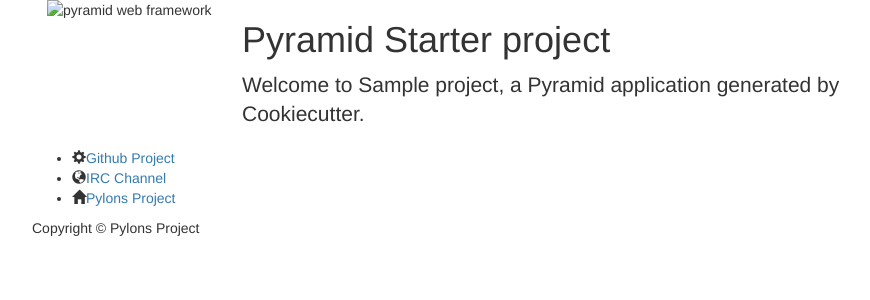
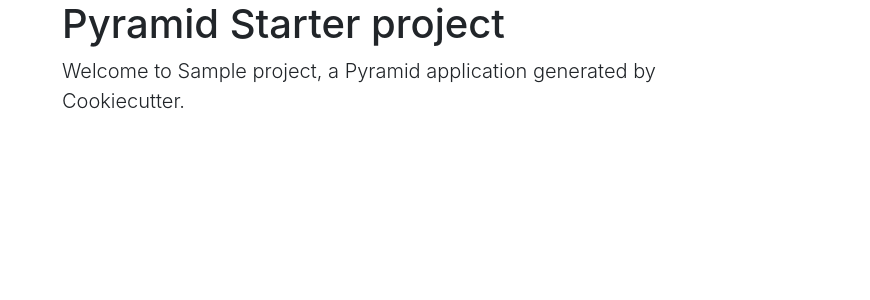
Before and after one commit to jhaiduce/dc_house_hunting, a Python web app: template dc_house_hunting/templates/mytemplate.jinja2 in a window 1280 px wide. Shown: the top 300 px of the page, without its empty margins (23-893 px from the left). Run offline with Jinja, Linux system fonts and the light colour scheme; the template is opened without the code that fills it: most values are stand-ins (such as "Sample title", 1, 10 or a date in 2020); some libraries are stand-ins or nearby versions.

Commit message:
Remove Pyramid branding

```diff
--- a/dc_house_hunting/templates/layout.jinja2
+++ b/dc_house_hunting/templates/layout.jinja2
@@ -11,7 +11,7 @@
     <title>Cookiecutter Starter project for the Pyramid Web Framework</title>
 
     <!-- Bootstrap core CSS -->
-    <link rel="stylesheet" href="//maxcdn.bootstrapcdn.com/bootstrap/3.3.7/css/bootstrap.min.css" integrity="sha384-BVYiiSIFeK1dGmJRAkycuHAHRg32OmUcww7on3RYdg4Va+PmSTsz/K68vbdEjh4u" crossorigin="anonymous">
+    <link rel="stylesheet" href="//maxcdn.bootstrapcdn.com/bootstrap/4.3.1/css/bootstrap.min.css" integrity="sha384-ggOyR0iXCbMQv3Xipma34MD+dH/1fQ784/j6cY/iJTQUOhcWr7x9JvoRxT2MZw1T" crossorigin="anonymous">
 
     <!-- Custom styles for this scaffold -->
     <link href="{{request.static_url('dc_house_hunting:static/theme.css')}}" rel="stylesheet">
@@ -27,30 +27,9 @@
 
     <div class="starter-template">
       <div class="container">
-        <div class="row">
-          <div class="col-md-2">
-            <img class="logo img-responsive" src="{{request.static_url('dc_house_hunting:static/pyramid.png') }}" alt="pyramid web framework">
-          </div>
-          <div class="col-md-10">
             {% block content %}
                 <p>No content</p>
             {% endblock content %}
-          </div>
-        </div>
-        <div class="row">
-          <div class="links">
-            <ul>
-              <li><i class="glyphicon glyphicon-cog icon-muted"></i><a href="https://github.com/Pylons/pyramid">Github Project</a></li>
-              <li><i class="glyphicon glyphicon-globe icon-muted"></i><a href="https://webchat.freenode.net/?channels=pyramid">IRC Channel</a></li>
-              <li><i class="glyphicon glyphicon-home icon-muted"></i><a href="https://pylonsproject.org">Pylons Project</a></li>
-            </ul>
-          </div>
-        </div>
-        <div class="row">
-          <div class="copyright">
-            Copyright &copy; Pylons Project
-          </div>
-        </div>
       </div>
     </div>
 
```
Also changed, not shown: dc_house_hunting/static/theme.css (+8 -1 lines).
